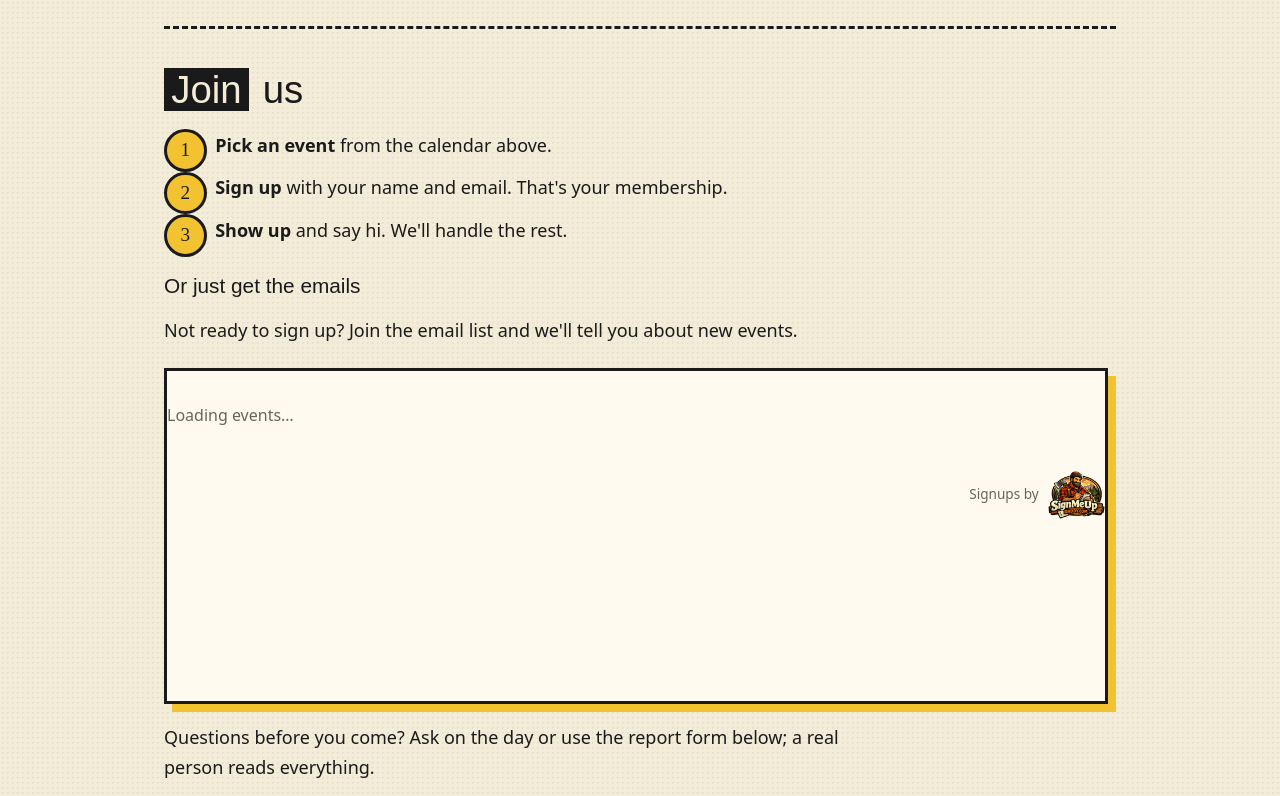
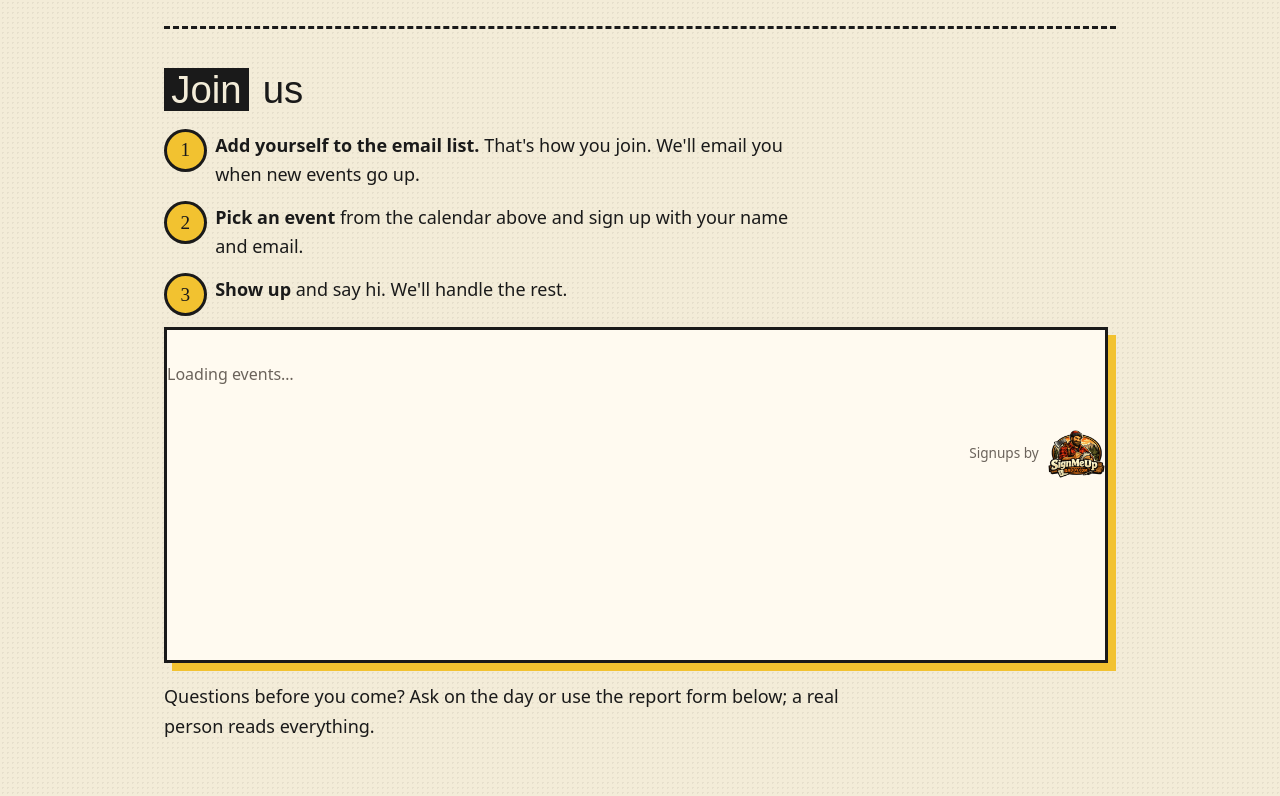
Before and after one commit to cliodavis3825/signmeupdaddy, a plain HTML site: page 518analog/index.html in a window 1280 px wide. Shown: the part 2660-3456 px from the top of the page. Drawn offline with Linux system fonts and the light colour scheme; a script that the page names is missing.

Commit message:
Join section: joining means adding yourself to the email list
Co-Authored-By: Claude Sonnet 5.5 <noreply@anthropic.com>
Claude-Session: https://claude.ai/code/session_0112N9eyEjquWVTKhqb2ktBt

```diff
--- a/518analog/index.html
+++ b/518analog/index.html
@@ -76,14 +76,12 @@
     <section id="join" class="block join">
       <h2><span>Join</span> us</h2>
       <ol class="steps">
-        <li><b>Pick an event</b> from the calendar above.</li>
-        <li><b>Sign up</b> with your name and email. That's your membership.</li>
+        <li><b>Add yourself to the email list.</b> That's how you join. We'll email you when new events go up.</li>
+        <li><b>Pick an event</b> from the calendar above and sign up with your name and email.</li>
         <li><b>Show up</b> and say hi. We'll handle the rest.</li>
       </ol>
-      <h3 class="sub-h">Or just get the emails</h3>
-      <p class="note">Not ready to sign up? Join the email list and we'll tell you about new events.</p>
       <div class="frame small"><iframe src="/app/?club=518analog&amp;embed=1#/subscribe" title="Join the 518 Analog Club email list" loading="lazy" height="330"></iframe></div>
-      <p class="note">Questions before you come? <span data-mailto="Hello 518 Analog">Ask on the day or use the report form below</span>; a real person reads everything.</p>
+      <p class="note">Questions before you come? Ask on the day or use the report form below; a real person reads everything.</p>
     </section>
 
     <section id="issue" class="block issue">
```
